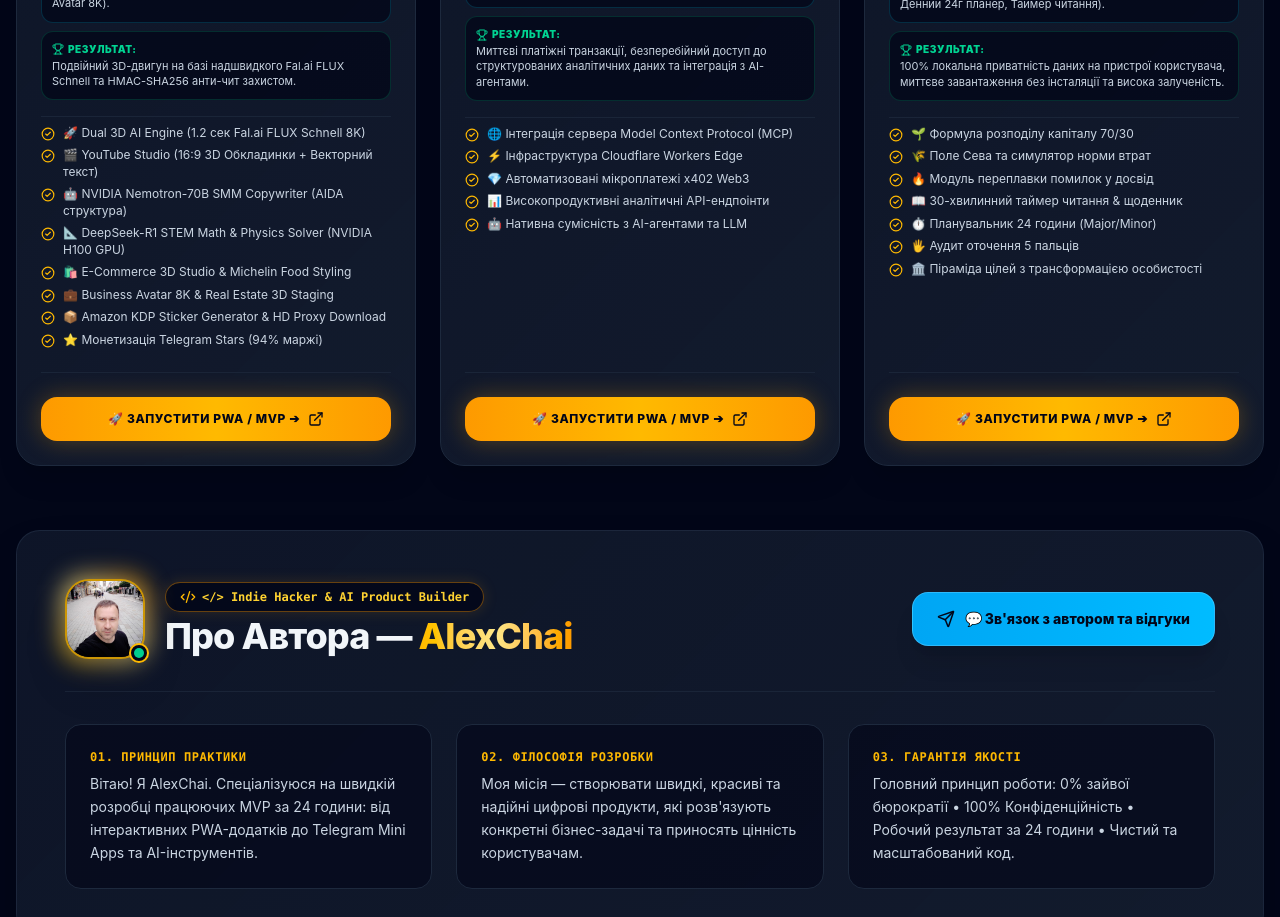
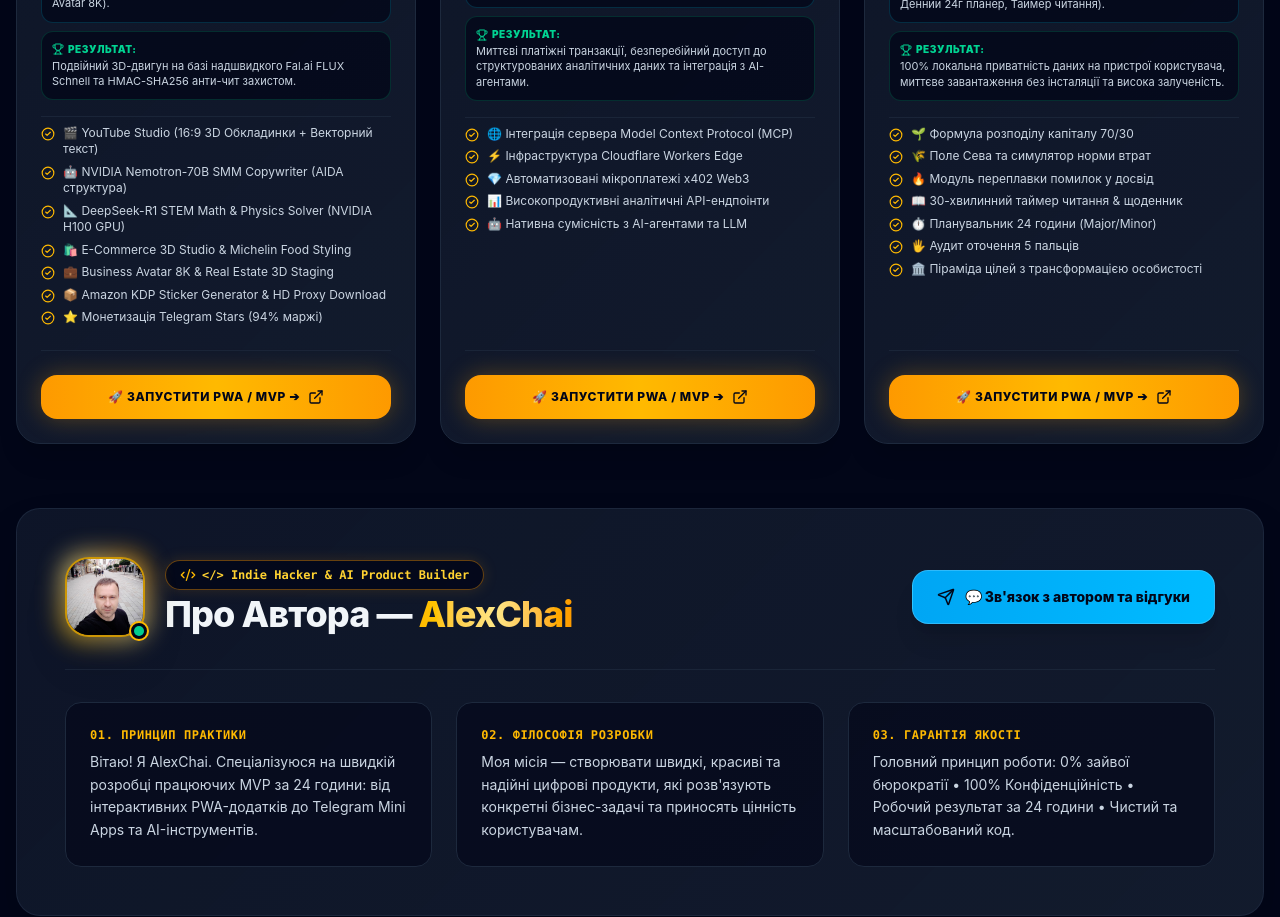
Before and after one commit to alexchai-dev/alexchai-hub, a React (Vite) app: page / in a window 1280 px wide. Shown: the part 940-1857 px from the top of the page. Built offline with nearby package versions, Linux system fonts and the light colour scheme.

Commit message:
fix: remove duplicate Dual 3D AI Engine line from NeiroStudio card

```diff
--- a/src/App.jsx
+++ b/src/App.jsx
@@ -85,7 +85,6 @@ export default function App() {
           solution: 'Мультимодальний Telegram Mini App з 10 AI-інструментами (YouTube 16:9 3D Studio, NVIDIA Nemotron Copywriter, DeepSeek-R1 STEM Solver, E-Commerce Studio, Business Avatar 8K).',
           result: 'Подвійний 3D-двигун на базі надшвидкого Fal.ai FLUX Schnell та HMAC-SHA256 анти-чит захистом.',
           features: [
-            '🚀 Dual 3D AI Engine (1.2 сек Fal.ai FLUX Schnell 8K)',
             '🎬 YouTube Studio (16:9 3D Обкладинки + Векторний текст)',
             '🤖 NVIDIA Nemotron-70B SMM Copywriter (AIDA структура)',
             '📐 DeepSeek-R1 STEM Math & Physics Solver (NVIDIA H100 GPU)',
@@ -189,7 +188,6 @@ export default function App() {
           solution: 'Мультимодальный Telegram Mini App с 10 AI-инструментами (YouTube 16:9 3D Studio, SMM Copywriter, DeepSeek-R1 STEM Solver, E-Commerce Studio, Business Avatar 8K).',
           result: 'Двойной 3D-движок на базе сверхбыстрого Fal.ai FLUX Schnell и HMAC-SHA256 анти-чит защитой.',
           features: [
-            '🚀 Dual 3D AI Engine (1.2 сек Fal.ai FLUX Schnell 8K)',
             '🎬 YouTube Studio (16:9 3D Обложки + Векторный текст)',
             '🤖 SMM Copywriter (AIDA структура)',
             '📐 DeepSeek-R1 STEM Math & Physics Solver (NVIDIA H100 GPU)',
@@ -293,7 +291,6 @@ export default function App() {
           solution: 'Multimodal Telegram Mini App with 10 production AI tools (YouTube 16:9 3D Studio, SMM Copywriter, DeepSeek-R1 STEM Solver, E-Commerce Studio, Business Avatar 8K).',
           result: 'Dual 3D Engine powered by high-speed Fal.ai FLUX Schnell with HMAC-SHA256 anti-cheat validation.',
           features: [
-            '🚀 Dual 3D AI Engine (1.2s Fal.ai FLUX Schnell 8K)',
             '🎬 YouTube Studio (16:9 3D Covers + Vector Text)',
             '🤖 SMM Copywriter (AIDA Structure)',
             '📐 DeepSeek-R1 STEM Math & Physics Solver (NVIDIA H100 GPU)',
```
